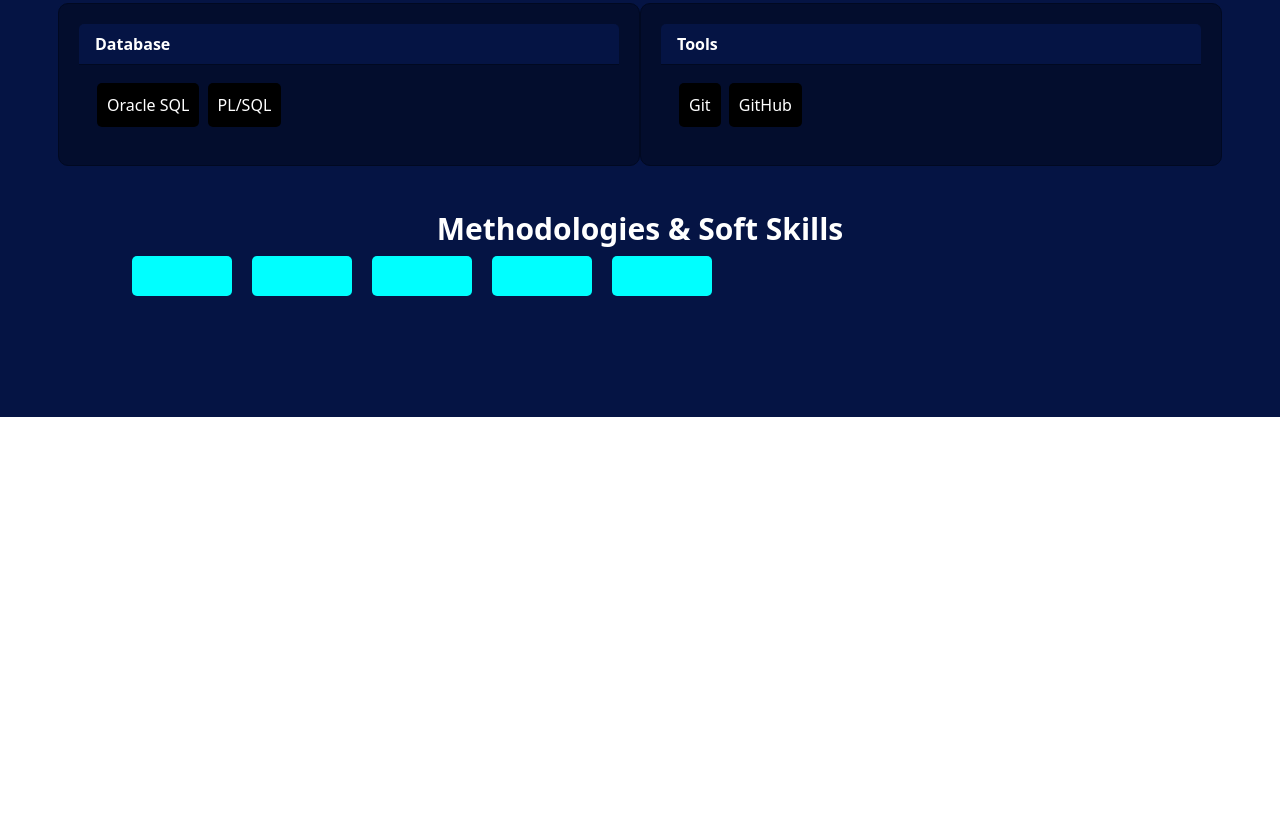
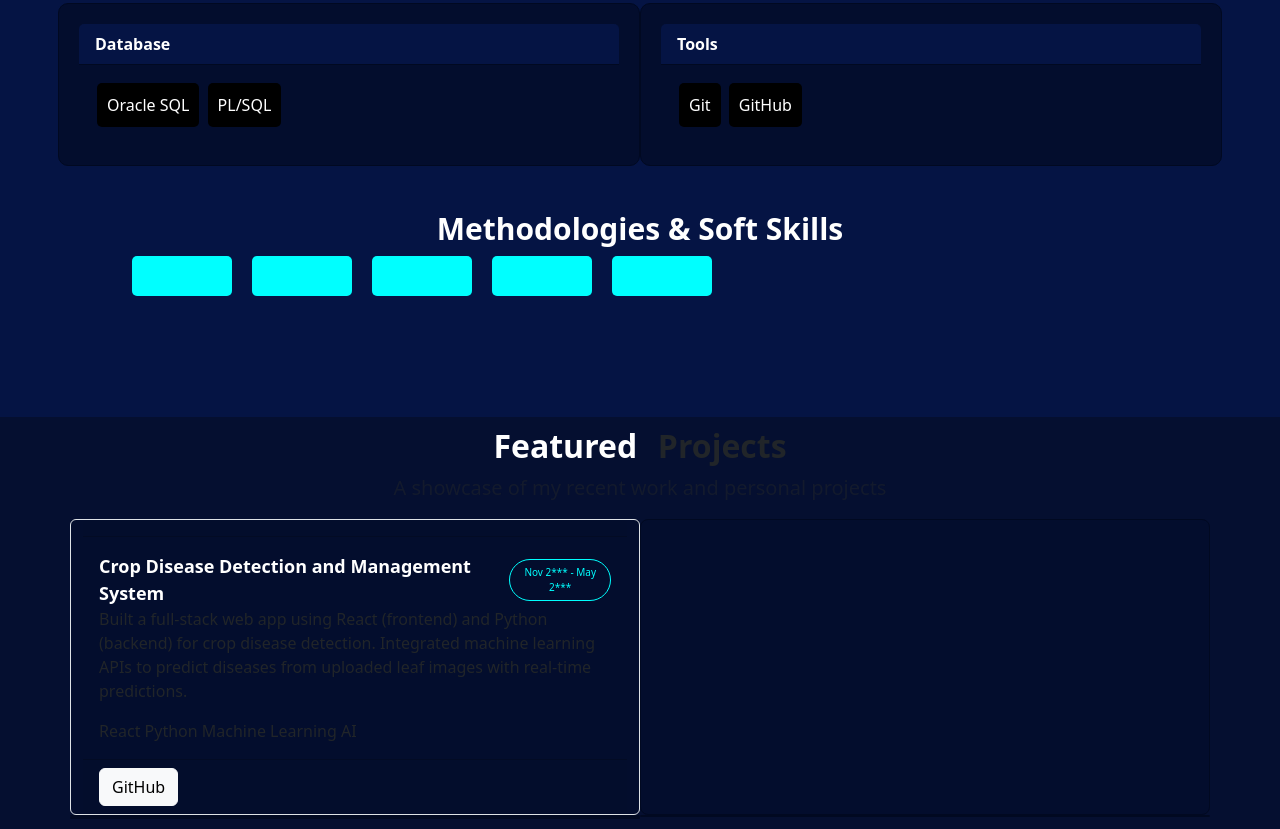
Before and after one commit to emroz26k/portfolio, a website: page public/index.html in a window 1280 px wide. Shown: the part 963-1792 px from the top of the page. Before the commit the page ends 1380 px from the top, so only its background shows below. Drawn offline with nearby package versions, Linux system fonts and the light colour scheme.

Commit message:
update featured project section

```diff
--- a/public/index.html
+++ b/public/index.html
@@ -157,15 +157,75 @@
             </div>
             <div class="more_skills">
 
-                     <div class="header">
-                        Methodologies & Soft Skills
+                <div class="header">
+                    Methodologies & Soft Skills
 
-                     </div>
-                    <div class="body">
+                </div>
+                <div class="body">
                     <span></span><span></span><span></span><span></span><span></span>
-                    </div>
+                </div>
 
             </div>
+        </div>
+    </section>
+    <!-- featured projects================================================= -->
+    <section id="project">
+        <div class="header text-center">
+            <h2 class="d-inline-flex justify-content-center align-items-center fw-bold fs-2">
+                <span class="text-white me-1">Featured &nbsp;</span>
+                <span class="">Projects</span>
+            </h2>
+            <div>
+                <p class="text-body-tertiary fs-5">A showcase of my recent work and personal projects</p>
+            </div>
+        </div>
+        <div class="container">
+            <div class="row">
+                <div class="card col-lg-6 border border-1 rounded-2">
+                    <div class="card-header">
+
+                    </div>
+                    <div class="card-body ">
+                        <div class="d-inline-flex justify-content-between  align-items-center">
+                            <span class="project-title">Crop Disease Detection and Management System </span>
+                            <span class="project-date">Nov 2*** - May 2***</span>
+                        </div>
+                        <div >
+                            <p>
+                               Built a full-stack web app using React (frontend)
+                                and Python (backend) for crop disease detection.
+                                Integrated machine learning APIs to predict diseases
+                                from uploaded leaf images with real-time predictions.
+                            </p>
+                            <span>React </span>
+                            <span>Python </span>
+                            <span>Machine Learning </span>
+                            <span>AI </span>
+
+                        </div>
+
+
+                    </div>
+                     <div class="card-footer">
+                            <button class="btn btn-light">GitHub</button>
+                        </div>
+
+                </div>
+                <div class="card col-lg-6">
+
+                </div>
+                <div class="card col-lg-6">
+
+                </div>
+                <div class="card col-lg-6">
+
+                </div>
+                <div class="card col-lg-6">
+
+                </div>
+
+            </div>
+
         </div>
     </section>
 
--- a/public/portfolio.css
+++ b/public/portfolio.css
@@ -211,3 +211,33 @@
 
 
 }
+/* project ===================================== */
+#project {
+    background-color: #050f30;
+    padding-top: 70px;
+    padding-bottom: 70px;
+    padding: 10px;
+}
+#project .card{
+    background-color: #030d2d;
+    border: 1px solid #010921;
+    border-radius: 8px;
+    transition: 0.4s;
+}
+#project .card:hover {
+    transform: translateY(-5px);
+
+}
+#project .project-title{
+    font-weight: bold;
+    font-size: large;
+    color: white;
+}
+#project .project-date{
+    font-size: 10px;
+    color: cyan;
+    border: 1px solid cyan;
+    border-radius: 30px;
+    text-align: center;
+    padding: 5px;
+}
```
